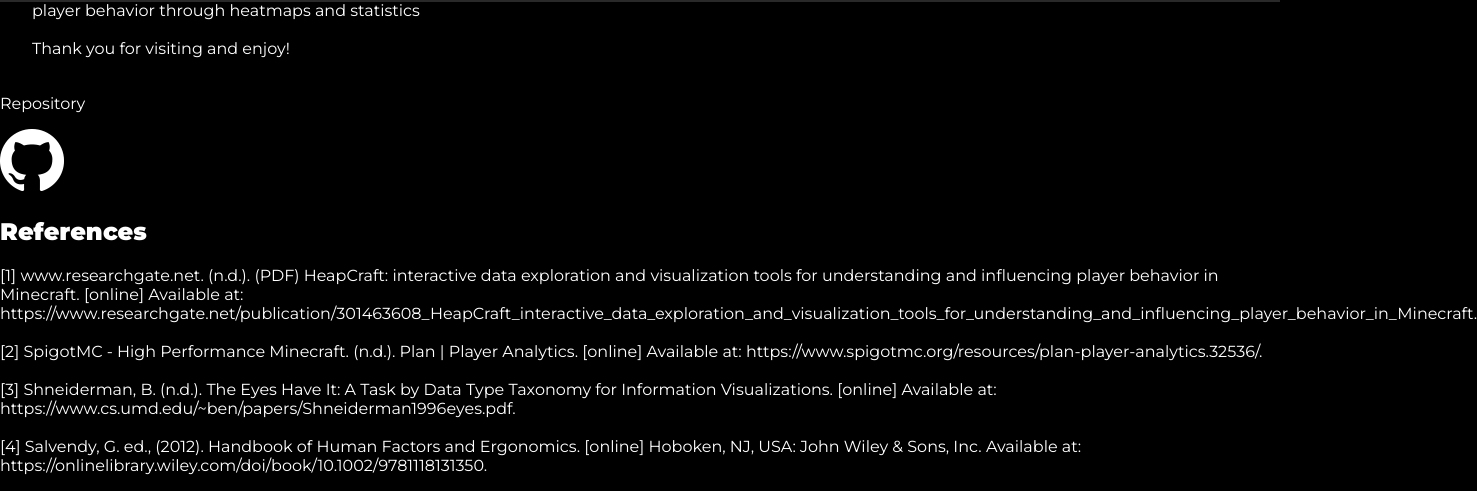
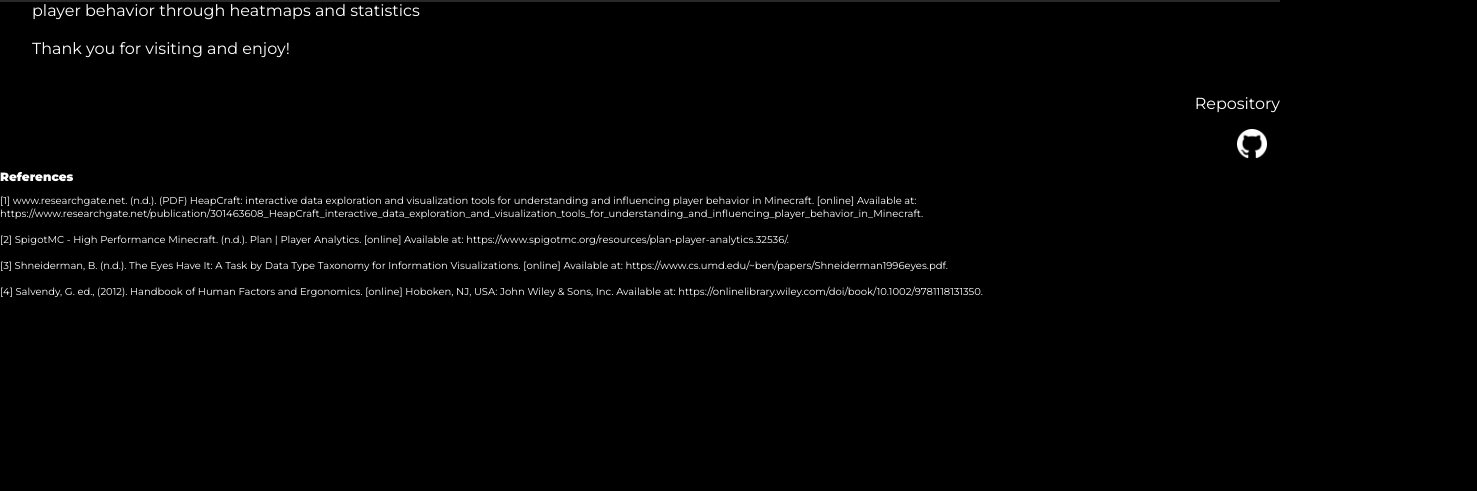
Before and after one commit to lnoharet/metaweb, a website: page public/about.html in a window 1280 px wide. Shown: the part 758-1249 px from the top of the page, 1477 px wide, since content can reach past the window. After the commit the page ends 1066 px from the top, so only its background shows below. Drawn offline with Linux system fonts and the light colour scheme.

Commit message:
Update styleabout.css

```diff
--- a/public/styleabout.css
+++ b/public/styleabout.css
@@ -108,3 +108,30 @@ p {
     border-radius: 100%;
     box-shadow: 0 0 8px 2px rgba(0, 0, 0, .3);
 }
+.reference-container {
+
+    height: 200px;
+    width: 100%;
+
+}
+.h2-references {
+    font-size:12px;
+}
+.references {
+    font-size:10px;
+}
+.git-button {
+    height: 30px;
+    width: 30px;
+    border-radius: 50%;
+    float:right;
+    margin-right: 1%;
+    display:flex;
+    align-items: stretch;
+}
+.git-button:hover {
+    cursor:pointer;
+}
+.button-wrapper {
+    text-align:right;
+}
```
